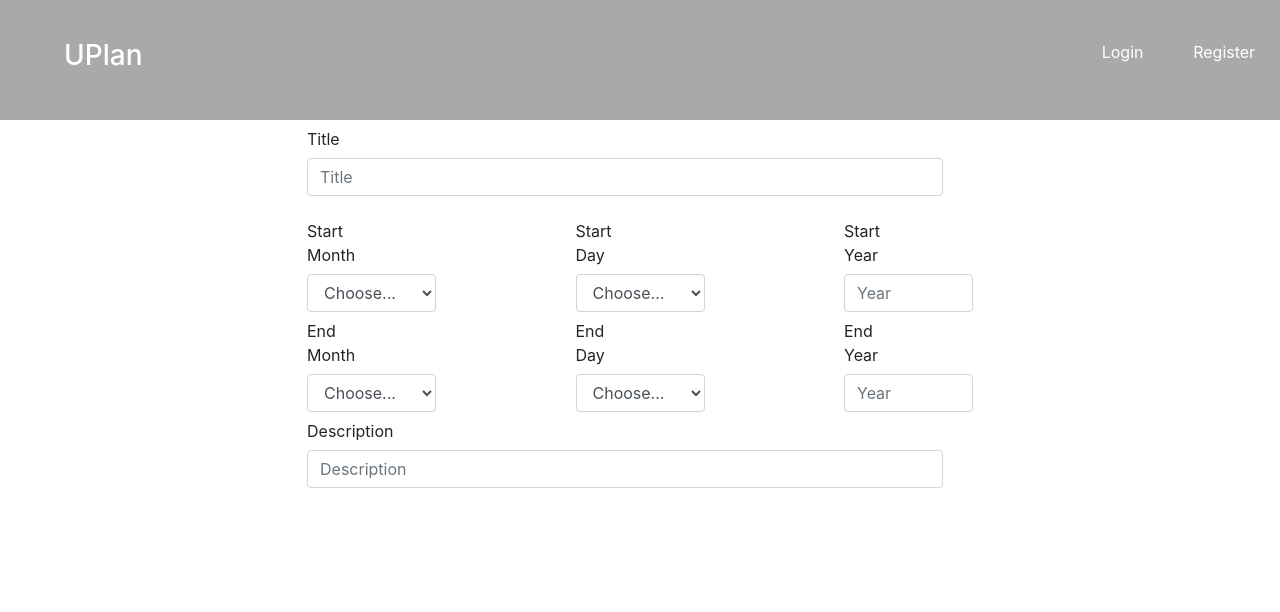
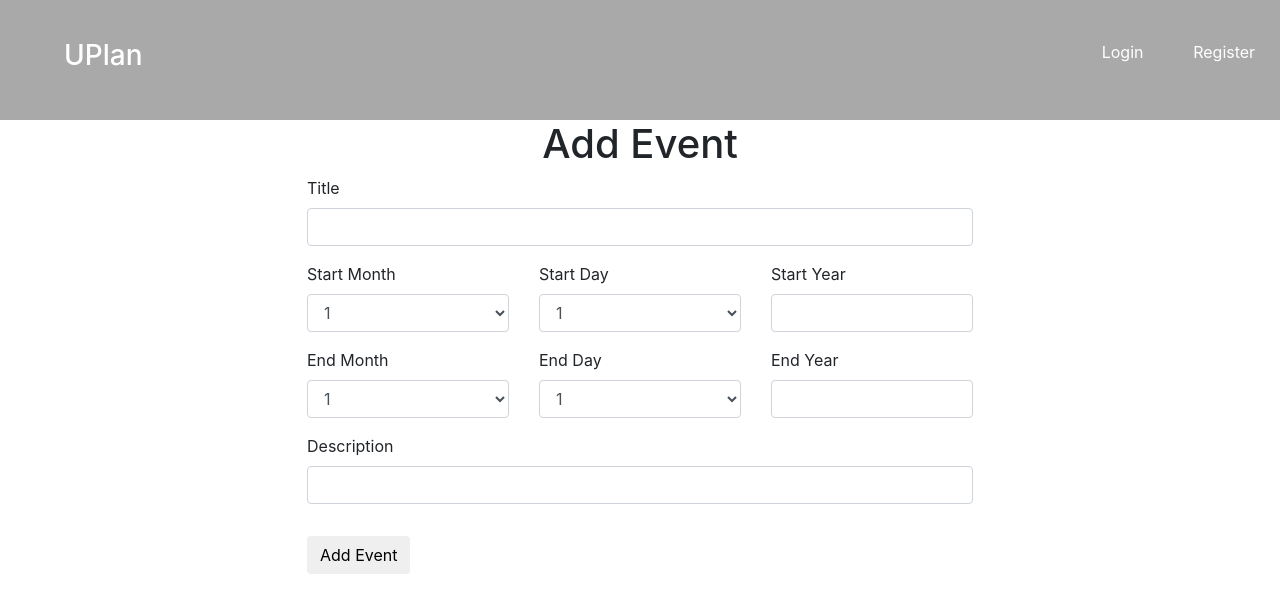
Before and after one commit to adriennereyes/UPlan, a React (Create React App) app in the folder client/: page /event in a window 1280 px wide. Shown: the top 612 px of the page. Built offline with nearby package versions, Linux system fonts and the light colour scheme.

Commit message:
Changed the styling of the page using React-bootstrap components and hooks

```diff
--- a/client/src/App.css
+++ b/client/src/App.css
@@ -1,5 +1,5 @@
 .App {
-  text-align: center;
+  /* text-align: center; */
 }
 
 nav{
--- a/client/src/Event.js
+++ b/client/src/Event.js
@@ -1,197 +1,417 @@
-import React from "react";
+import React, { useState } from "react";
+import {
+  Button,
+  Form,
+  FormGroup,
+  FormControl,
+  ControlLabel,
+  Row,
+  Col,
+} from "react-bootstrap";
+
 import "./event.css";
 
-export default function Event() {
+function Event() {
+  const [title, setTitle] = useState("");
+  const [startMonth, setStartMonth] = useState("");
+  const [startDay, setStartDay] = useState("");
+  const [startYear, setStartYear] = useState("");
+  const [endMonth, setEndMonth] = useState("");
+  const [endDay, setEndDay] = useState("");
+  const [endYear, setEndYear] = useState("");
+  const [description, setDescription] = useState("");
+  function add() {
+    alert("The form was sent");
+    console.log("startMonth");
+  }
   return (
-    <form>
-      <div class="form-row">
-        <div class="labels form-group row col-sm-12">
-          <label for="title" class="col-sm-1 col-form-label">
-            Title
-          </label>
-          <div class="col-sm-12">
-            <input
-              type="text"
-              class="form-control"
-              id="title"
-              placeholder="Title"
-            />
-          </div>
+    // <>
+    //   <h1>Add Event</h1>
+    //   <form>
+    //     <div class="form-row">
+    //       <div class="labels form-group row col-sm-12">
+    //         <label for="title" class="col-sm-1 col-form-label">
+    //           Title
+    //         </label>
+    //         <div class="col-sm-12">
+    //           <input
+    //             type="text"
+    //             class="form-control"
+    //             id="title"
+    //             placeholder="Title"
+    //           />
+    //         </div>
+    //       </div>
+    //     </div>
+    //     <div class="form-row justify-content-between">
+    //       <div class="labels row col-sm-3">
+    //         <label for="start-time" class="col-sm-1 col-form-label">
+    //           Start Month
+    //         </label>
+    //         <div class="col-sm-12">
+    //           <select id="inputState" class="form-control">
+    //             <option selected>Choose...</option>
+    //             <option>01</option>
+    //             <option>02</option>
+    //             <option>03</option>
+    //             <option>04</option>
+    //             <option>05</option>
+    //             <option>06</option>
+    //             <option>07</option>
+    //             <option>08</option>
+    //             <option>09</option>
+    //             <option>10</option>
+    //             <option>11</option>
+    //             <option>12</option>
+    //           </select>
+    //         </div>
+    //       </div>
+    //       <div class="labels row col-sm-3">
+    //         <label for="start-time" class="col-sm-1 col-form-label">
+    //           Start Day
+    //         </label>
+    //         <div class="col-sm-12">
+    //           <select id="inputState" class="form-control">
+    //             <option selected>Choose...</option>
+    //             <option>01</option>
+    //             <option>02</option>
+    //             <option>03</option>
+    //             <option>04</option>
+    //             <option>05</option>
+    //             <option>06</option>
+    //             <option>07</option>
+    //             <option>08</option>
+    //             <option>09</option>
+    //             <option>10</option>
+    //             <option>11</option>
+    //             <option>12</option>
+    //             <option>13</option>
+    //             <option>14</option>
+    //             <option>15</option>
+    //             <option>16</option>
+    //             <option>17</option>
+    //             <option>18</option>
+    //             <option>19</option>
+    //             <option>20</option>
+    //             <option>21</option>
+    //             <option>22</option>
+    //             <option>23</option>
+    //             <option>24</option>
+    //             <option>25</option>
+    //             <option>26</option>
+    //             <option>27</option>
+    //             <option>28</option>
+    //             <option>29</option>
+    //             <option>30</option>
+    //             <option>31</option>
+    //           </select>
+    //         </div>
+    //       </div>
+    //       <div class="labels row col-sm-3">
+    //         <label for="start-time" class="col-sm-1 col-form-label">
+    //           Start Year
+    //         </label>
+    //         <div class="col-sm-12">
+    //           <input
+    //             type="text"
+    //             class="form-control"
+    //             id="start-year"
+    //             placeholder="Year"
+    //           />
+    //         </div>
+    //       </div>
+    //     </div>
+    //     <div class="form-row justify-content-between">
+    //       <div class="labels row col-sm-3">
+    //         <label for="start-time" class="col-sm-1 col-form-label">
+    //           End Month
+    //         </label>
+    //         <div class="col-sm-12">
+    //           <select id="inputState" class="form-control">
+    //             <option selected>Choose...</option>
+    //             <option>01</option>
+    //             <option>02</option>
+    //             <option>03</option>
+    //             <option>04</option>
+    //             <option>05</option>
+    //             <option>06</option>
+    //             <option>07</option>
+    //             <option>08</option>
+    //             <option>09</option>
+    //             <option>10</option>
+    //             <option>11</option>
+    //             <option>12</option>
+    //           </select>
+    //         </div>
+    //       </div>
+    //       <div class="labels row col-sm-3">
+    //         <label for="start-time" class="col-sm-1 col-form-label">
+    //           End Day
+    //         </label>
+    //         <div class="col-sm-12">
+    //           <select id="inputState" class="form-control">
+    //             <option selected>Choose...</option>
+    //             <option>01</option>
+    //             <option>02</option>
+    //             <option>03</option>
+    //             <option>04</option>
+    //             <option>05</option>
+    //             <option>06</option>
+    //             <option>07</option>
+    //             <option>08</option>
+    //             <option>09</option>
+    //             <option>10</option>
+    //             <option>11</option>
+    //             <option>12</option>
+    //             <option>13</option>
+    //             <option>14</option>
+    //             <option>15</option>
+    //             <option>16</option>
+    //             <option>17</option>
+    //             <option>18</option>
+    //             <option>19</option>
+    //             <option>20</option>
+    //             <option>21</option>
+    //             <option>22</option>
+    //             <option>23</option>
+    //             <option>24</option>
+    //             <option>25</option>
+    //             <option>26</option>
+    //             <option>27</option>
+    //             <option>28</option>
+    //             <option>29</option>
+    //             <option>30</option>
+    //             <option>31</option>
+    //           </select>
+    //         </div>
+    //       </div>
+    //       <div class="labels row col-sm-3">
+    //         <label for="start-time" class="col-sm-1 col-form-label">
+    //           End Year
+    //         </label>
+    //         <div class="col-sm-12">
+    //           <input
+    //             type="text"
+    //             class="form-control"
+    //             id="end-year"
+    //             placeholder="Year"
+    //           />
+    //         </div>
+    //       </div>
+    //     </div>
+    //     <div class="form-row">
+    //       <div class="labels row col-sm-12">
+    //         <label for="description" class=" labels col-sm-1 col-form-label">
+    //           Description
+    //         </label>
+    //         <div class="col-sm-12">
+    //           <p>
+    //             <input
+    //               class="form-action form-control"
+    //               type="text"
+    //               id="description"
+    //               placeholder="Description"
+    //             />
+    //           </p>
+    //         </div>
+    //       </div>
+    //     </div>
+    //   </form>
+    // </>
+    <>
+      <div class="eventDiv">
+        <div class="header text-center">
+          <h1>Add Event</h1>
         </div>
+        <Form onSubmit={add}>
+          <Row>
+            <Col sm="12">
+              <FormGroup bsSize="large">
+                <ControlLabel>Title</ControlLabel>
+                <FormControl
+                  controlId="title"
+                  type="text"
+                  value={title}
+                  onChange={(e) => setTitle(e.target.value)}
+                ></FormControl>
+              </FormGroup>
+            </Col>
+            <Col sm="4">
+              <FormGroup bsSize="large">
+                <ControlLabel>Start Month</ControlLabel>
+                <select
+                  className="form-control"
+                  id="start-month"
+                  value={startMonth}
+                  onChange={(e) => setStartMonth(e.target.value)}
+                >
+                  <option value="1">1</option>
+                  <option value="2">2</option>
+                  <option value="3">3</option>
+                  <option value="4">4</option>
+                  <option value="5">5</option>
+                  <option value="6">6</option>
+                  <option value="7">7</option>
+                  <option value="8">8</option>
+                  <option value="9">9</option>
+                  <option value="10">10</option>
+                  <option value="11">11</option>
+                  <option value="12">12</option>
+                </select>
+              </FormGroup>
+            </Col>
+            <Col sm="4">
+              <FormGroup bsSize="large">
+                <ControlLabel>Start Day</ControlLabel>
+                <select
+                  className="form-control"
+                  id="start-day"
+                  value={startDay}
+                  onChange={(e) => setStartDay(e.target.value)}
+                >
+                  <option value="1">1</option>
+                  <option value="2">2</option>
+                  <option value="3">3</option>
+                  <option value="4">4</option>
+                  <option value="5">5</option>
+                  <option value="6">6</option>
+                  <option value="7">7</option>
+                  <option value="8">8</option>
+                  <option value="9">9</option>
+                  <option value="10">10</option>
+                  <option value="11">11</option>
+                  <option value="12">12</option>
+                  <option value="13">13</option>
+                  <option value="14">14</option>
+                  <option value="15">15</option>
+                  <option value="16">16</option>
+                  <option value="17">17</option>
+                  <option value="18">18</option>
+                  <option value="19">19</option>
+                  <option value="20">21</option>
+                  <option value="21">21</option>
+                  <option value="22">22</option>
+                  <option value="23">23</option>
+                  <option value="24">24</option>
+                  <option value="25">25</option>
+                  <option value="26">26</option>
+                  <option value="27">27</option>
+                  <option value="28">28</option>
+                  <option value="29">29</option>
+                  <option value="30">30</option>
+                  <option value="31">31</option>
+                </select>
+              </FormGroup>
+            </Col>
+            <Col sm="4">
+              <FormGroup bsSize="large">
+                <ControlLabel>Start Year</ControlLabel>
+                <FormControl
+                  controlId="start-year"
+                  type="text"
+                  value={startYear}
+                  onChange={(e) => setStartYear(e.target.value)}
+                ></FormControl>
+              </FormGroup>
+            </Col>
+            <Col sm="4">
+              <FormGroup bsSize="large">
+                <ControlLabel>End Month</ControlLabel>
+                <select
+                  className="form-control"
+                  id="end-month"
+                  value={endMonth}
+                  onChange={(e) => setEndMonth(e.target.value)}
+                >
+                  <option value="1">1</option>
+                  <option value="2">2</option>
+                  <option value="3">3</option>
+                  <option value="4">4</option>
+                  <option value="5">5</option>
+                  <option value="6">6</option>
+                  <option value="7">7</option>
+                  <option value="8">8</option>
+                  <option value="9">9</option>
+                  <option value="10">10</option>
+                  <option value="11">11</option>
+                  <option value="12">12</option>
+                </select>
+              </FormGroup>
+            </Col>
+            <Col sm="4">
+              <FormGroup bsSize="large">
+                <ControlLabel>End Day</ControlLabel>
+                <select
+                  className="form-control"
+                  id="end-day"
+                  value={endDay}
+                  onChange={(e) => setEndDay(e.target.value)}
+                >
+                  <option value="1">1</option>
+                  <option value="2">2</option>
+                  <option value="3">3</option>
+                  <option value="4">4</option>
+                  <option value="5">5</option>
+                  <option value="6">6</option>
+                  <option value="7">7</option>
+                  <option value="8">8</option>
+                  <option value="9">9</option>
+                  <option value="10">10</option>
+                  <option value="11">11</option>
+                  <option value="12">12</option>
+                  <option value="13">13</option>
+                  <option value="14">14</option>
+                  <option value="15">15</option>
+                  <option value="16">16</option>
+                  <option value="17">17</option>
+                  <option value="18">18</option>
+                  <option value="19">19</option>
+                  <option value="20">21</option>
+                  <option value="21">21</option>
+                  <option value="22">22</option>
+                  <option value="23">23</option>
+                  <option value="24">24</option>
+                  <option value="25">25</option>
+                  <option value="26">26</option>
+                  <option value="27">27</option>
+                  <option value="28">28</option>
+                  <option value="29">29</option>
+                  <option value="30">30</option>
+                  <option value="31">31</option>
+                </select>
+              </FormGroup>
+            </Col>
+            <Col sm="4">
+              <FormGroup bsSize="large">
+                <ControlLabel>End Year</ControlLabel>
+                <FormControl
+                  controlId="end-year"
+                  type="text"
+                  value={endYear}
+                  onChange={(e) => setEndYear(e.target.value)}
+                ></FormControl>
+              </FormGroup>
+            </Col>
+            <Col sm="12">
+              <FormGroup bsSize="large">
+                <ControlLabel>Description</ControlLabel>
+                <FormControl
+                  controlId="description"
+                  type="text"
+                  value={description}
+                  onChange={(e) => setDescription(e.target.value)}
+                ></FormControl>
+              </FormGroup>
+            </Col>
+          </Row>
+
+          <Button variant="secondary" type="submit">
+            Add Event
+          </Button>
+        </Form>
       </div>
-      <div class="form-row justify-content-between">
-        <div class="labels row col-sm-3">
-          <label for="start-time" class="col-sm-1 col-form-label">
-            Start Month
-          </label>
-          <div class="col-sm-12">
-            <select id="inputState" class="form-control">
-              <option selected>Choose...</option>
-              <option>01</option>
-              <option>02</option>
-              <option>03</option>
-              <option>04</option>
-              <option>05</option>
-              <option>06</option>
-              <option>07</option>
-              <option>08</option>
-              <option>09</option>
-              <option>10</option>
-              <option>11</option>
-              <option>12</option>
-            </select>
-          </div>
-        </div>
-        <div class="labels row col-sm-3">
-          <label for="start-time" class="col-sm-1 col-form-label">
-            Start Day
-          </label>
-          <div class="col-sm-12">
-            <select id="inputState" class="form-control">
-              <option selected>Choose...</option>
-              <option>01</option>
-              <option>02</option>
-              <option>03</option>
-              <option>04</option>
-              <option>05</option>
-              <option>06</option>
-              <option>07</option>
-              <option>08</option>
-              <option>09</option>
-              <option>10</option>
-              <option>11</option>
-              <option>12</option>
-              <option>13</option>
-              <option>14</option>
-              <option>15</option>
-              <option>16</option>
-              <option>17</option>
-              <option>18</option>
-              <option>19</option>
-              <option>20</option>
-              <option>21</option>
-              <option>22</option>
-              <option>23</option>
-              <option>24</option>
-              <option>25</option>
-              <option>26</option>
-              <option>27</option>
-              <option>28</option>
-              <option>29</option>
-              <option>30</option>
-              <option>31</option>
-            </select>
-          </div>
-        </div>
-        <div class="labels row col-sm-3">
-          <label for="start-time" class="col-sm-1 col-form-label">
-            Start Year
-          </label>
-          <div class="col-sm-12">
-            <input
-              type="text"
-              class="form-control"
-              id="start-year"
-              placeholder="Year"
-            />
-          </div>
-        </div>
-      </div>
-      <div class="form-row justify-content-between">
-        <div class="labels row col-sm-3">
-          <label for="start-time" class="col-sm-1 col-form-label">
-            End Month
-          </label>
-          <div class="col-sm-12">
-            <select id="inputState" class="form-control">
-              <option selected>Choose...</option>
-              <option>01</option>
-              <option>02</option>
-              <option>03</option>
-              <option>04</option>
-              <option>05</option>
-              <option>06</option>
-              <option>07</option>
-              <option>08</option>
-              <option>09</option>
-              <option>10</option>
-              <option>11</option>
-              <option>12</option>
-            </select>
-          </div>
-        </div>
-        <div class="labels row col-sm-3">
-          <label for="start-time" class="col-sm-1 col-form-label">
-            End Day
-          </label>
-          <div class="col-sm-12">
-            <select id="inputState" class="form-control">
-              <option selected>Choose...</option>
-              <option>01</option>
-              <option>02</option>
-              <option>03</option>
-              <option>04</option>
-              <option>05</option>
-              <option>06</option>
-              <option>07</option>
-              <option>08</option>
-              <option>09</option>
-              <option>10</option>
-              <option>11</option>
-              <option>12</option>
-              <option>13</option>
-              <option>14</option>
-              <option>15</option>
-              <option>16</option>
-              <option>17</option>
-              <option>18</option>
-              <option>19</option>
-              <option>20</option>
-              <option>21</option>
-              <option>22</option>
-              <option>23</option>
-              <option>24</option>
-              <option>25</option>
-              <option>26</option>
-              <option>27</option>
-              <option>28</option>
-              <option>29</option>
-              <option>30</option>
-              <option>31</option>
-            </select>
-          </div>
-        </div>
-        <div class="labels row col-sm-3">
-          <label for="start-time" class="col-sm-1 col-form-label">
-            End Year
-          </label>
-          <div class="col-sm-12">
-            <input
-              type="text"
-              class="form-control"
-              id="end-year"
-              placeholder="Year"
-            />
-          </div>
-        </div>
-      </div>
-      <div class="form-row">
-        <div class="labels row col-sm-12">
-          <label for="description" class=" labels col-sm-1 col-form-label">
-            Description
-          </label>
-          <div class="col-sm-12">
-            <p>
-              <input
-                class="form-action form-control"
-                type="text"
-                id="description"
-                placeholder="Description"
-              />
-            </p>
-          </div>
-        </div>
-      </div>
-    </form>
+    </>
   );
 }
+
+export default Event;
--- a/client/src/event.css
+++ b/client/src/event.css
@@ -2,9 +2,7 @@ form {
   margin: 0 auto;
   width: 60%;
 }
-.labels {
-  text-align: left;
-}
+
 
 /*
 #description {
```
